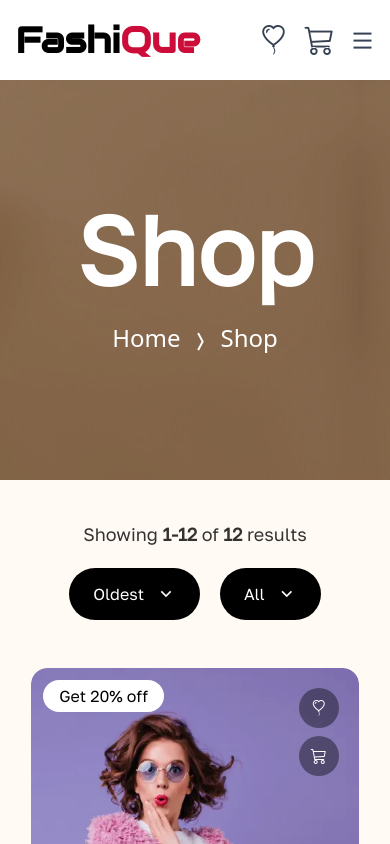
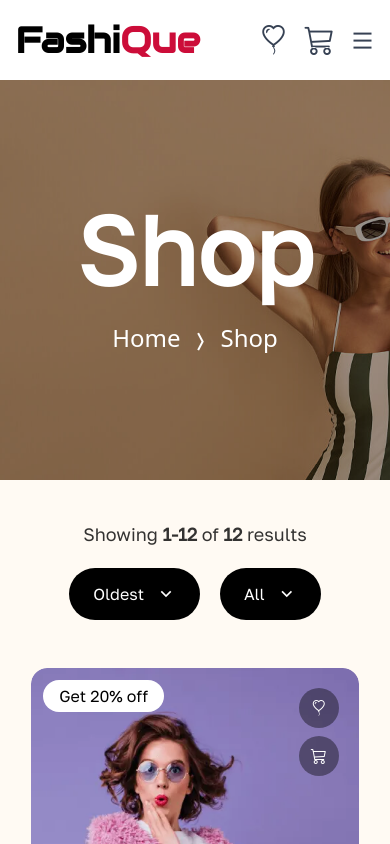
Before and after one commit to Jisap/next16-ecommerce-frontend, a Next.js app: page /UI-Components/Shop in a window 390 px wide. Shown: the top 844 px of the page. Built offline with nearby package versions, Linux system fonts and the light colour scheme.

Commit message:
feat: implement shop page with product filtering and sorting, add reusable PageHeader component, and global styling.

```diff
--- a/app/UI-Components/Shop/page.tsx
+++ b/app/UI-Components/Shop/page.tsx
@@ -8,6 +8,8 @@ import "react-toastify/dist/ReactToastify.css"
 import { useMemo, useState } from "react";
 import { addToCart, addToWishlist } from "@/app/utils";
 import ProductCard from "@/app/components/Product-Card";
+import Follow from "../Index/Follow/page";
+import PageHeader from "@/app/components/PageHeader";
 
 
 
@@ -61,7 +63,7 @@ const Shop = () => {
   return (
     <>
       {/* Page Title Section */}
-      <div className="page-section flex justify-center items-center text-center">
+      {/* <div className="page-section flex justify-center items-center text-center">
         <div className="z-10 flex flex-col justify-center items-center text-center">
           <h2 className="text-white text-8xl GolosText font-semibold">Shop</h2>
 
@@ -71,7 +73,9 @@ const Shop = () => {
             <span className="">Shop</span>
           </div>
         </div>
-      </div>
+      </div> */}
+
+      <PageHeader title="Shop" currentPage="Shop" />
 
       <div className="px-[8%] lg:px-[16%] gap-5 py-30 pt-10">
         <div className="flex flex-col md:flex-row justify-between items-center mb-12 gap-5">
@@ -155,6 +159,8 @@ const Shop = () => {
         </div>
       </div>
 
+      <Follow />
+
       <ToastContainer position="top-right" autoClose={1500} />
     </>
   )
--- /dev/null
+++ b/app/components/PageHeader.tsx
@@ -0,0 +1,24 @@
+import Link from "next/link";
+
+interface PageHeaderProps {
+  title: string;
+  currentPage: string;
+}
+
+const PageHeader = ({ title, currentPage }: PageHeaderProps) => {
+  return (
+    <div className="page-section flex justify-center items-center text-center">
+      <div className="z-10 flex flex-col justify-center items-center text-center">
+        <h2 className="text-white text-8xl GolosText font-semibold">{title}</h2>
+
+        <div className="flex mt-5 text-2xl items-center text-white">
+          <Link href="/" className="hover:text-primary">Home</Link>
+          <i className="ri-arrow-right-wide-line pt-2 px-2"></i>
+          <span className="">{currentPage}</span>
+        </div>
+      </div>
+    </div>
+  );
+};
+
+export default PageHeader;
--- a/app/globals.css
+++ b/app/globals.css
@@ -684,6 +684,10 @@ body {
   .idx-blog-wrap .idx-blog-item .blog-image {
     height: 450px;
   }
+
+  .page-section {
+    background-position: center center;
+  }
 }
 
 @media (max-width: 575px) {
@@ -764,6 +768,10 @@ body {
   .follow::before {
     height: 50px;
     bottom: -5%
+  }
+
+  .page-section {
+    background-position: 60%;
   }
 }
 
```
